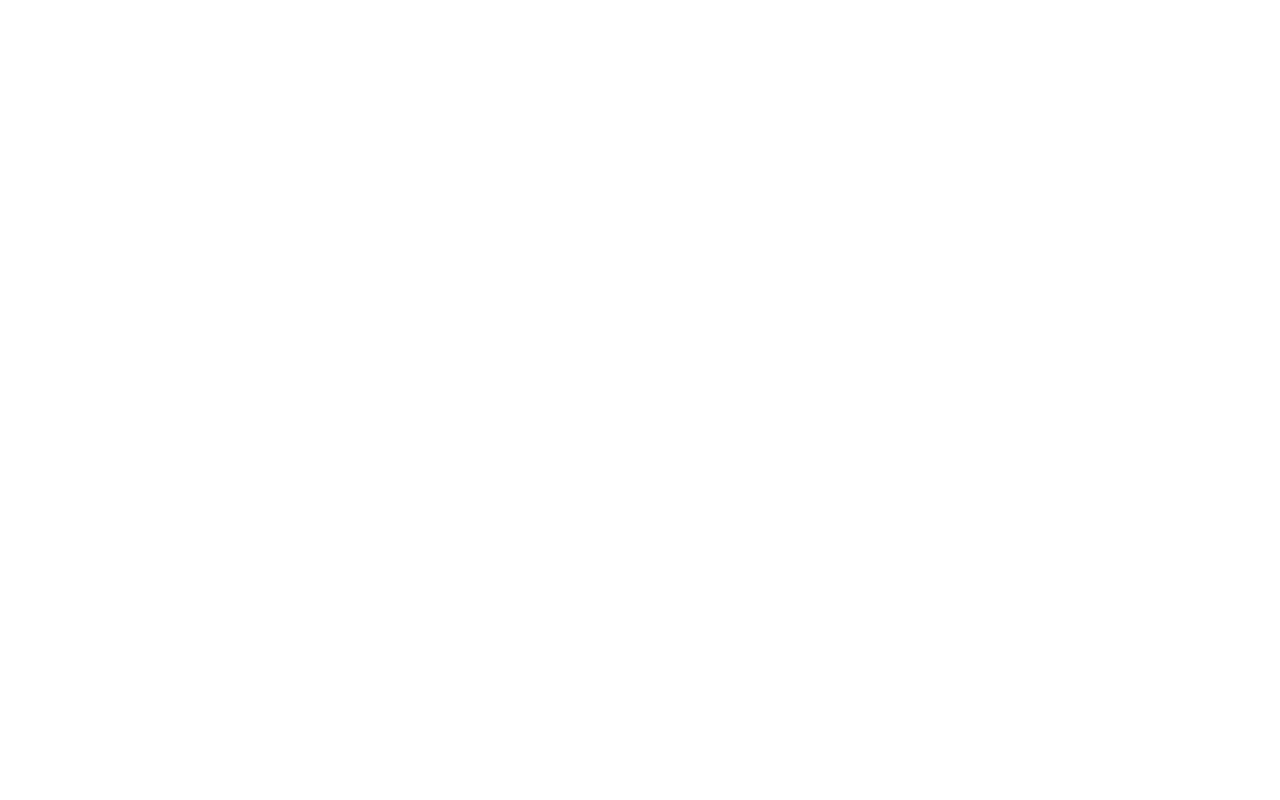
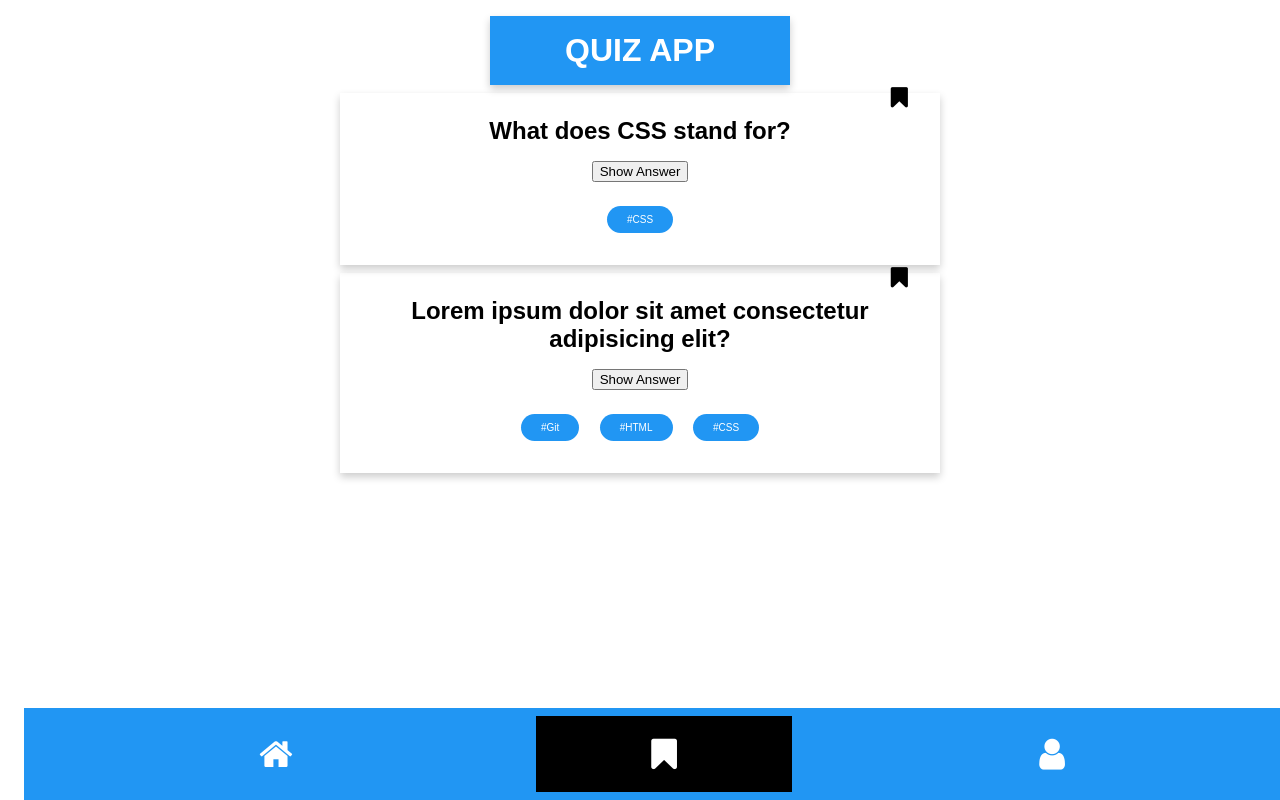
Before and after one commit to bastianborndoerfer/quizapp, a plain HTML site: page bookmarks.html in a window 1280 px wide. Drawn offline with Linux system fonts and the light colour scheme.

Commit message:
add content bookmark.html

```diff
--- a/bookmarks.html
+++ b/bookmarks.html
@@ -0,0 +1,53 @@
+<!DOCTYPE html>
+<html lang="en">
+<head>
+    <meta charset="UTF-8">
+    <meta name="viewport" content="width=device-width, initial-scale=1.0">
+    <link rel="stylesheet" href="style.css">
+    <link rel="stylesheet" href="https://cdnjs.cloudflare.com/ajax/libs/font-awesome/4.7.0/css/font-awesome.min.css">
+    <title>QUIZ APP</title>
+</head>
+<body>
+    <header>
+        <h1>QUIZ APP</h1>
+    </header>
+    <main>
+        <!-- hier kommen die Fragenkarten -->
+
+        <section>
+            <div class="card">
+                <h2>What does CSS stand for?</h2>
+                <p><button class="Answer">Show Answer</button></p>
+                <button class="book"><i class="fa fa-bookmark"></i></button>
+                <div class="tags">
+                  <!-- <span class="tag-list-item">#Git</span>
+                  <span class="tag-list-item">#HTML</span> -->
+                  <span class="tag-list-item">#CSS</span>
+                </div>
+              </div>
+        </section>
+
+        <section>
+            <div class="card">
+                <h2>Lorem ipsum dolor sit amet consectetur adipisicing elit?</h2>
+                <p><button class="Answer">Show Answer</button></p>
+                <button class="book"><i class="fa fa-bookmark"></i></button>
+                <div class="tags">
+                  <span class="tag-list-item">#Git</span>
+                  <span class="tag-list-item">#HTML</span>
+                  <span class="tag-list-item">#CSS</span>
+                </div>
+              </div>
+        </section>
+    </main>
+    <footer>
+        <!-- hier kommt die Icon-Bar -->
+        <div class="icon-bar">
+            <a href="index.html"><i class="fa fa-home"></i></a>
+            <a class="active" href="bookmarks.html"><i class="fa fa-bookmark"></i></a>
+            <a href="profil.html"><i class="fa fa-user"></i></a>
+
+    </footer>
+
+</body>
+</html>
--- a/style.css
+++ b/style.css
@@ -36,7 +36,6 @@ h1{
     width: 100%;
     font-size: 18px;
   }
-
 
   .card button:hover {
     opacity: 0.7;
```
Also changed, not shown: profil.html (+28 -0 lines).
